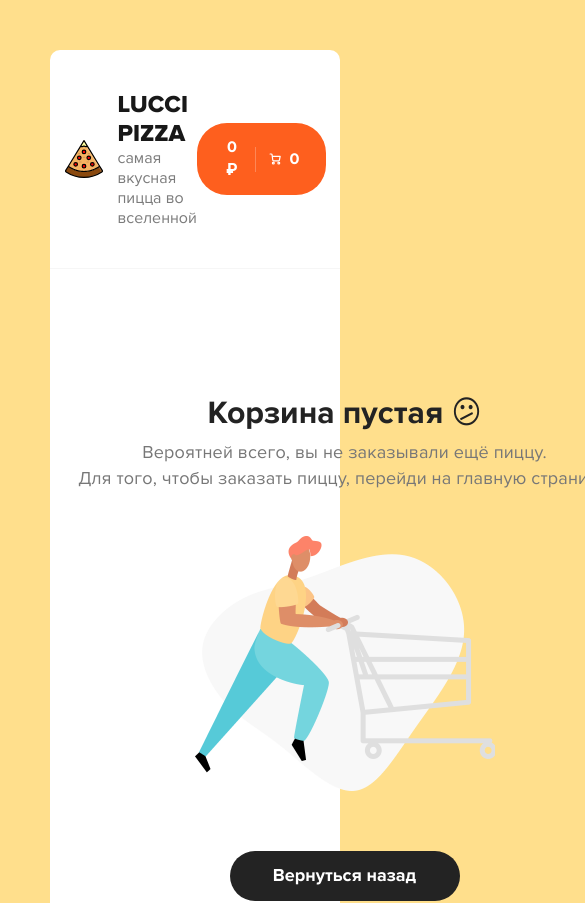
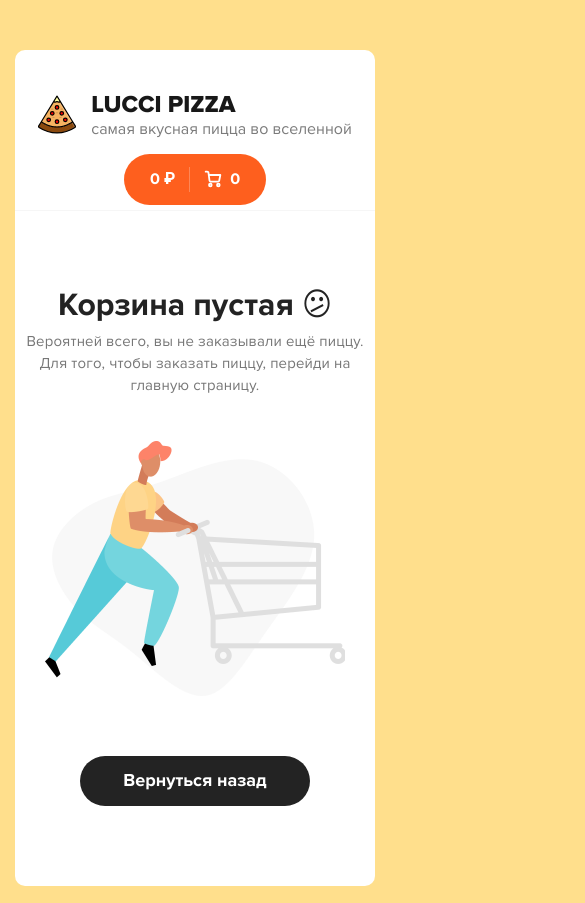
Before and after one commit to BilliNovik/lucci-pizza, a React (Create React App) app: page /cart in a window 390 px wide. Shown: the top 903 px of the page, 585 px wide, since content can reach past the window. Built offline with nearby package versions, Linux system fonts and the light colour scheme.

Commit message:
added adaptive for 375px phone

```diff
--- a/src/pages/Cart.jsx
+++ b/src/pages/Cart.jsx
@@ -37,7 +37,7 @@ function Cart() {
                             <span>Очистить корзину</span>
                         </div>
                     </div>
-                    <div className="content__items">
+                    <div className="cart__items">
                         {
                             cartElems.map((item, i) => (
                                 <CartItem key={Math.random()} {...item} />
--- a/src/scss/app.scss
+++ b/src/scss/app.scss
@@ -29,9 +29,8 @@ i {
   }
 
   &__items {
-    display: flex;
-    flex-wrap: wrap;
-    justify-content: center;
+    display: grid;
+    grid-template-columns: repeat(auto-fit, minmax(310px, 1fr))
   }
 
   &__top {
@@ -60,6 +59,11 @@ i {
     display: flex;
     justify-content: space-between;
     align-items: center;
+  }
+
+  &__items {
+    display: flex;
+    flex-direction: column;
   }
 
   .content__title {
@@ -155,7 +159,7 @@ i {
       display: flex;
       align-items: center;
       justify-content: space-between;
-      width: 13%;
+      width: 110px;
 
       &-minus {
         svg {
@@ -319,3 +323,114 @@ i {
     }
   }
 }
+
+
+@media screen and (max-width: 1300px) {
+  .content {
+
+    &__top {
+      overflow: scroll;
+    }
+  }
+
+}
+
+@media screen and (max-width: 800px) {
+  .wrapper {
+    width: calc(100vw - 30px);
+  }
+
+  .container {
+    width: 96%;
+
+    &--cart {
+      margin: 90px 15px;
+    }
+  }
+
+  .cart {
+    &__item {
+      &-img {
+        display: none;
+      }
+    }
+
+  }
+}
+
+@media screen and (max-width: 650px) {
+  .cart {
+    &--empty {
+      width: 100%;
+
+      p {
+        font-size: 15px;
+      }
+    }
+
+    &__top {
+      display: flex;
+      align-items: center;
+      gap: 8px;
+      flex-direction: column;
+    }
+
+    &__item {
+      flex-wrap: wrap;
+      position: relative;
+
+      &-info {
+        padding-bottom: 11px;
+        width: 100%;
+      }
+
+      &-count {
+        width: 100%;
+
+        b {
+          font-size: 20px;
+        }
+
+      }
+
+      &-remove {
+        position: absolute;
+        right: 0;
+        top: 25px;
+      }
+
+      &-price {
+        width: 100%;
+        padding-top: 5px;
+
+        b {
+
+          font-size: 27px;
+        }
+      }
+    }
+
+    &__bottom {
+      &-details {
+        flex-direction: column;
+      }
+
+      &-buttons {
+        flex-direction: column;
+        gap: 10px;
+
+        .button {
+          width: 100%;
+        }
+      }
+    }
+  }
+
+  .container {
+    width: 96%;
+
+    &--cart {
+      margin: 40px auto;
+    }
+  }
+}
--- a/src/scss/components/_button.scss
+++ b/src/scss/components/_button.scss
@@ -147,3 +147,15 @@
     }
   }
 }
+
+
+
+
+@media screen and (max-width: 650px) {
+  .button {
+    &--cart {
+      margin-top: 15px;
+    }
+  }
+
+}
--- a/src/scss/components/_header.scss
+++ b/src/scss/components/_header.scss
@@ -30,3 +30,14 @@
     }
   }
 }
+
+@media screen and (max-width: 650px) {
+  .header {
+    padding-bottom: 5px;
+
+    .container {
+      flex-direction: column;
+    }
+  }
+
+}
--- a/src/scss/components/_pizza-block.scss
+++ b/src/scss/components/_pizza-block.scss
@@ -3,11 +3,8 @@
 .pizza-block {
   width: 280px;
   text-align: center;
+  margin: 0 auto;
   margin-bottom: 65px;
-
-  &:not(:nth-of-type(4n)) {
-    margin-right: 35px;
-  }
 
   &__image {
     width: 260px;
@@ -73,3 +70,10 @@
     letter-spacing: 0.015em;
   }
 }
+
+@media screen and (max-width: 450px) {
+  .pizza-block {
+    width: 305px;
+  }
+
+}
--- a/src/scss/components/_sort.scss
+++ b/src/scss/components/_sort.scss
@@ -6,6 +6,7 @@
   &__label {
     display: flex;
     align-items: center;
+
 
     svg {
       margin-right: 8px;
@@ -19,6 +20,7 @@
 
     b {
       margin-right: 8px;
+      width: 120px;
     }
 
     span {
@@ -59,3 +61,14 @@
     }
   }
 }
+
+@media screen and (max-width: 1300px) {
+  .sort {
+
+    &__popup {
+      position: fixed;
+      right: 30px;
+      top: 80px;
+    }
+  }
+}
```
